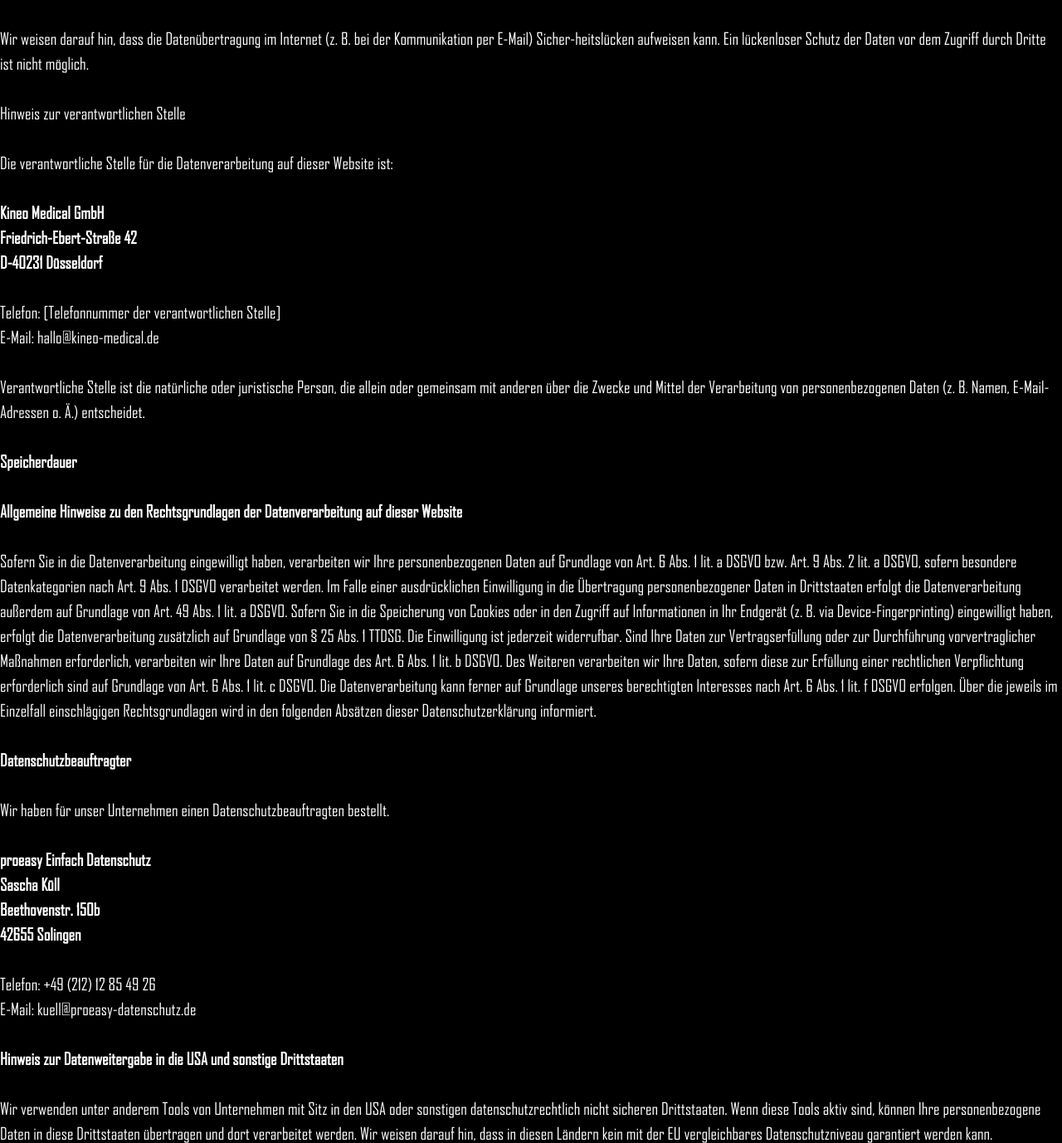
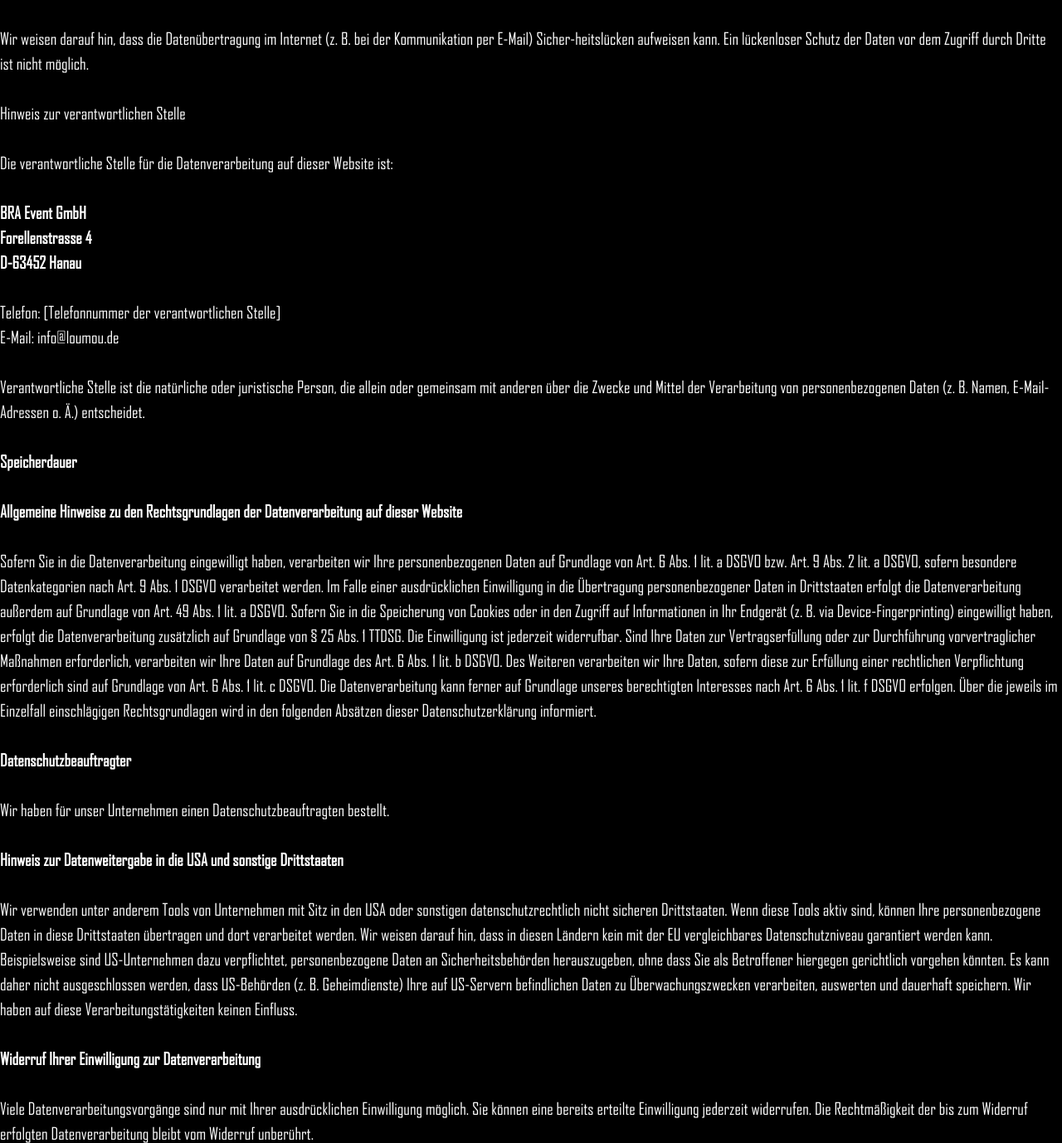
Before and after one commit to nad3rk/BraEvents, a Django app: page /Datenschutz in a window 1280 px wide. Shown: the part 2755-4133 px from the top of the page at 83% size. Run offline with Django 3.2, Linux system fonts and the light colour scheme; some libraries are stand-ins or nearby versions.

Commit message:
Updated dataprivacy and html desc

```diff
--- a/app/templates/app/base.html
+++ b/app/templates/app/base.html
@@ -7,13 +7,13 @@
     <meta charset="UTF-8">
     <meta http-equiv="X-UA-Compatible" content="IE=edge">
     <meta name="viewport" content="width=device-width, initial-scale=1.0">
-    <meta name="description" content="Gesund sein, gesund bleiben.">
-    <title>BRA Events</title>
+    <!-- <meta name="description" content=""> -->
+    <title>BRA Event</title>
 
     <!-- Meta -->
-    <meta property="og:site_name" content="Brighter Vodka">
-    <meta property="og:title" content="Brighter Vodka" />
-    <meta property="og:description" content="Brighter Vodka" />
+    <meta property="og:site_name" content="BRA Event">
+    <meta property="og:title" content="BRA Event" />
+    <meta property="og:description" content="BRA Event" />
     <meta property="og:image" itemprop="image" content="">
     <meta property="og:type" content="website" />
     <meta property="og:updated_time" content="{% now 'U' %}" />
@@ -29,53 +29,13 @@
 <body>
 
     <!-- NAVBAR -->
-    <!-- <nav class="navbar navbar-expand-lg bg-body-tertiary">
-        <div class="container-fluid">
-            <a class="navbar-brand" href="#">Navbar</a>
-            <button class="navbar-toggler" type="button" data-bs-toggle="collapse" data-bs-target="#navbarSupportedContent" aria-controls="navbarSupportedContent" aria-expanded="false" aria-label="Toggle navigation">
-            <span class="navbar-toggler-icon"></span>
-            </button>
-            <div class="collapse navbar-collapse" id="navbarSupportedContent">
-            <ul class="navbar-nav me-auto mb-2 mb-lg-0">
-                <li class="nav-item">
-                <a class="nav-link active" aria-current="page" href="#">Home</a>
-                </li>
-                <li class="nav-item">
-                <a class="nav-link" href="#">Link</a>
-                </li>
-                <li class="nav-item dropdown">
-                <a class="nav-link dropdown-toggle" href="#" role="button" data-bs-toggle="dropdown" aria-expanded="false">
-                    Dropdown
-                </a>
-                <ul class="dropdown-menu">
-                    <li><a class="dropdown-item" href="#">Action</a></li>
-                    <li><a class="dropdown-item" href="#">Another action</a></li>
-                    <li><hr class="dropdown-divider"></li>
-                    <li><a class="dropdown-item" href="#">Something else here</a></li>
-                </ul>
-                </li>
-                <li class="nav-item">
-                <a class="nav-link disabled">Disabled</a>
-                </li>
-            </ul>
-            <form class="d-flex" role="search">
-                <input class="form-control me-2" type="search" placeholder="Search" aria-label="Search">
-                <button class="btn btn-outline-success" type="submit">Search</button>
-            </form>
-            </div>
-        </div>
-    </nav> -->
 
     {% block content %}
     {% endblock %}
 
-
     <!-- Cookie Banner -->
 
     <!-- SCRIPTS -->
-    <script src="{% static 'app/js/jquery-3.6.0.min.js' %}"></script>
-    <script src="{% static 'app/js/popper.min.js' %}"></script>
-    <script src="{% static '/app/js/Bootstrap/bootstrap.min.js' %}"></script>
 
     {% block scripts %}
     {% endblock %}
--- a/app/templates/app/dataprivacy.html
+++ b/app/templates/app/dataprivacy.html
@@ -54,16 +54,14 @@
         Wir weisen darauf hin, dass die Datenübertragung im Internet (z. B. bei der Kommunikation per E-Mail) Sicher-heitslücken aufweisen kann. Ein lückenloser Schutz der Daten vor dem Zugriff durch Dritte ist nicht möglich.<br><br>
         Hinweis zur verantwortlichen Stelle<br><br>
         Die verantwortliche Stelle für die Datenverarbeitung auf dieser Website ist:<br><br>
-        <strong>Kineo Medical GmbH<br>Friedrich-Ebert-Straße 42<br>D-40231 Düsseldorf</strong><br><br>
-        Telefon: [Telefonnummer der verantwortlichen Stelle]<br>E-Mail: hallo@kineo-medical.de<br><br>
+        <strong>BRA Event GmbH<br>Forellenstrasse 4<br>D-63452 Hanau</strong><br><br>
+        Telefon: [Telefonnummer der verantwortlichen Stelle]<br>E-Mail: info@loumou.de<br><br>
         Verantwortliche Stelle ist die natürliche oder juristische Person, die allein oder gemeinsam mit anderen über die Zwecke und Mittel der Verarbeitung von personenbezogenen Daten (z. B. Namen, E-Mail-Adressen o. Ä.) entscheidet.<br><br>
         <strong>Speicherdauer</strong><br><br>
         <strong>Allgemeine Hinweise zu den Rechtsgrundlagen der Datenverarbeitung auf dieser Website</strong><br><br>
         Sofern Sie in die Datenverarbeitung eingewilligt haben, verarbeiten wir Ihre personenbezogenen Daten auf Grundlage von Art. 6 Abs. 1 lit. a DSGVO bzw. Art. 9 Abs. 2 lit. a DSGVO, sofern besondere Datenkategorien nach Art. 9 Abs. 1 DSGVO verarbeitet werden. Im Falle einer ausdrücklichen Einwilligung in die Übertragung personenbezogener Daten in Drittstaaten erfolgt die Datenverarbeitung außerdem auf Grundlage von Art. 49 Abs. 1 lit. a DSGVO. Sofern Sie in die Speicherung von Cookies oder in den Zugriff auf Informationen in Ihr Endgerät (z. B. via Device-Fingerprinting) eingewilligt haben, erfolgt die Datenverarbeitung zusätzlich auf Grundlage von § 25 Abs. 1 TTDSG. Die Einwilligung ist jederzeit widerrufbar. Sind Ihre Daten zur Vertragserfüllung oder zur Durchführung vorvertraglicher Maßnahmen erforderlich, verarbeiten wir Ihre Daten auf Grundlage des Art. 6 Abs. 1 lit. b DSGVO. Des Weiteren verarbeiten wir Ihre Daten, sofern diese zur Erfüllung einer rechtlichen Verpflichtung erforderlich sind auf Grundlage von Art. 6 Abs. 1 lit. c DSGVO. Die Datenverarbeitung kann ferner auf Grundlage unseres berechtigten Interesses nach Art. 6 Abs. 1 lit. f DSGVO erfolgen. Über die jeweils im Einzelfall einschlägigen Rechtsgrundlagen wird in den folgenden Absätzen dieser Datenschutzerklärung informiert.<br><br>
         <strong>Datenschutzbeauftragter</strong><br><br>
         Wir haben für unser Unternehmen einen Datenschutzbeauftragten bestellt.<br><br>
-        <strong>proeasy Einfach Datenschutz<br>Sascha Küll<br>Beethovenstr. 150b<br>42655 Solingen</strong><br><br>
-        Telefon: +49 (212) 12 85 49 26<br>E-Mail: kuell@proeasy-datenschutz.de<br><br>
         <strong>Hinweis zur Datenweitergabe in die USA und sonstige Drittstaaten</strong><br><br>
         Wir verwenden unter anderem Tools von Unternehmen mit Sitz in den USA oder sonstigen datenschutzrechtlich nicht sicheren Drittstaaten. Wenn diese Tools aktiv sind, können Ihre personenbezogene Daten in diese Drittstaaten übertragen und dort verarbeitet werden. Wir weisen darauf hin, dass in diesen Ländern kein mit der EU vergleichbares Datenschutzniveau garantiert werden kann. Beispielsweise sind US-Unternehmen dazu verpflichtet, personenbezogene Daten an Sicherheitsbehörden herauszugeben, ohne dass Sie als Betroffener hiergegen gerichtlich vorgehen könnten. Es kann daher nicht ausgeschlossen werden, dass US-Behörden (z. B. Geheimdienste) Ihre auf US-Servern befindlichen Daten zu Überwachungszwecken verarbeiten, auswerten und dauerhaft speichern. Wir haben auf diese Verarbeitungstätigkeiten keinen Einfluss.<br><br>
         <strong>Widerruf Ihrer Einwilligung zur Datenverarbeitung</strong><br><br>
--- a/app/templates/app/imprint.html
+++ b/app/templates/app/imprint.html
@@ -3,7 +3,6 @@
 {% load static %}
 
 {% block content %}
-
 
 <div class="container pt-2 pt-lg-5">
     <a class="back-button" href="{% url 'home' %}">Zurück</a>
@@ -31,7 +30,6 @@
         </p>
     </div>
 </div>
-<div>
 
 </div>
 
```
